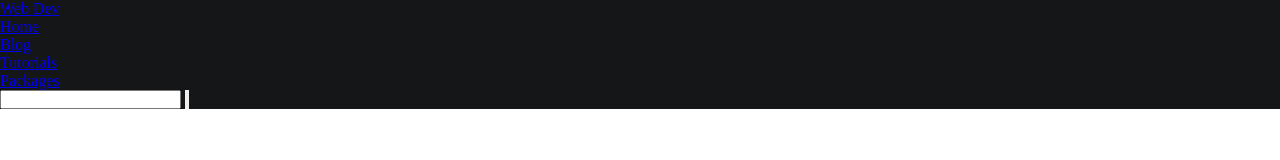
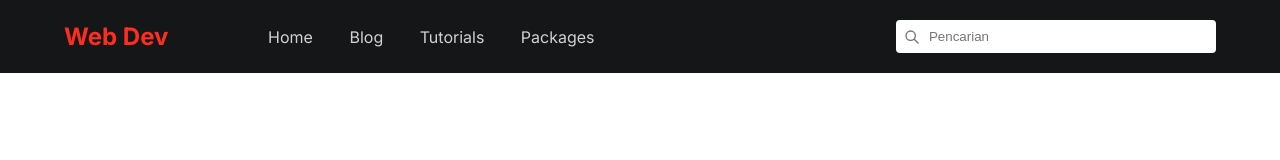
Before and after one commit to ibnuhalimm/dicoding-web-dasar, a plain HTML site: page index.html in a window 1280 px wide. Drawn offline with Linux system fonts and the light colour scheme.

Commit message:
make responsive navigation

```diff
--- a/css/screen-lg.css
+++ b/css/screen-lg.css
@@ -1,3 +1,10 @@
-@media (min-width: 1024px) {
-	/* Our CSS here */
+@media screen and (min-width: 1024px) {
+    .menu {
+        margin-left: 0px;
+    }
+
+	.menu--list li a {
+        padding-left: 1rem;
+        padding-right: 1rem;
+    }
 }
--- a/css/screen-md.css
+++ b/css/screen-md.css
@@ -1,5 +1,52 @@
-@media (min-width: 768px) {
+@media screen and (min-width: 768px) {
+    .navigation {
+        padding-top: 1.25rem;
+        padding-bottom: 1.25rem;
+    }
+
+    .navbar-header {
+        justify-content: start;
+    }
+
+    .navbar-header .logo--link {
+        font-size: 1.5rem;
+    }
+
+    .logo {
+        width: 20%;
+    }
+
+    .menu {
+        position: relative;
+        top: auto;
+        bottom: auto;
+        left: auto;
+        right: auto;
+        width: 80%;
+        display: flex;
+        flex-direction: row;
+        align-items: center;
+        justify-content: space-between;
+    }
+
+    .menu .menu--list {
+        padding: 0px;
+    }
+
+    .menu--list li {
+        display: inline-block;
+    }
+
+    .menu--list li a {
+        padding: 0rem .5rem 0rem .5rem;
+    }
+
 	.btn-collapse {
 		display: none;
 	}
+
+    .search-nav {
+        padding-left: 0rem;
+        padding-right: 0rem;
+    }
 }
--- a/css/screen-sm.css
+++ b/css/screen-sm.css
@@ -1,3 +1,3 @@
-@media (min-width: 640px) {
-	/* Our CSS here */
+@media screen and (min-width: 640px) {
+
 }
--- a/css/screen-xl.css
+++ b/css/screen-xl.css
@@ -1,3 +1,13 @@
-@media (min-width: 1280px) {
-	/* Our CSS here */
+@media screen and (min-width: 1280px) {
+    .logo {
+        width: 16.33%;
+    }
+
+    .menu {
+        width: 83.67%;
+    }
+
+    .search-nav {
+        width: 320px;
+    }
 }
--- a/css/style.css
+++ b/css/style.css
@@ -5,6 +5,8 @@
 	--color-white: #FFFFFF;
 	--color-outer-space: #30353C;
 	--color-liberty: #4662B2;
+    --color-black: #000000;
+    --color-auro-metal: #6B7280;
 }
 
 * {
@@ -13,7 +15,111 @@
     box-sizing: border-box;
 }
 
+body {
+    font-family: 'Inter', 'sans-serif';
+    font-size: 1rem;
+}
+
 .navigation {
+    border-bottom: 1px solid var(--color-white);
+    padding-top: 1rem;
+    padding-bottom: 1rem;
 	background-color: var(--color-chinese-black);
 	color: var(--color-white);
 }
+
+.navbar-header {
+    display: flex;
+    flex-direction: row;
+    align-items: center;
+    justify-content: space-between;
+    width: 90%;
+    margin-left: auto;
+    margin-right: auto;
+}
+
+.navbar-header .logo--link {
+    font-size: 1.25rem;
+    color: var(--color-red);
+    text-decoration: none;
+    font-weight: bold;
+}
+
+.menu {
+    position: absolute;
+    top: 3.75rem;
+    bottom: 0;
+    left: -240px;
+    right: auto;
+    overflow: hidden;
+    width: 240px;
+    background-color: var(--color-chinese-black);
+    transition: all .3s ease-out;
+}
+
+.menu.open {
+    left: 0;
+}
+
+.menu .menu--list {
+    display: block;
+    list-style: none;
+    padding: 1.25rem;
+}
+
+.menu--list li a {
+    display: block;
+    padding: .75rem 0rem;
+    text-decoration: none;
+    color: var(--color-white);
+    opacity: .8;
+    transition: all .5s ease-out;
+}
+
+.menu--list li a:hover {
+    opacity: 1;
+    text-decoration: underline;
+}
+
+.btn-collapse {
+    border: 1px solid transparent;
+    outline: none;
+    background-color: transparent;
+    color: var(--color-white);
+}
+
+.btn-collapse .btn-collapse--icon {
+   width: 1.5rem;
+   height: 1.5rem;
+}
+
+.search-nav {
+    padding-left: 1rem;
+    padding-right: 1rem;
+}
+
+.search-nav--form {
+    display: flex;
+    flex-direction: row;
+    align-items: center;
+    justify-content: space-between;
+    width: 100%;
+    padding: .5rem;
+    border-radius: .25rem;
+    background-color: var(--color-white);
+}
+
+.search-nav--icon {
+    width: 1rem;
+    height: 1rem;
+    color: var(--color-auro-metal);
+}
+
+.search-nav--input {
+    margin-left: .5rem;
+    width: 100%;
+    border: 1px solid transparent;
+    outline: none;
+    background-color: transparent;
+    color: var(--color-black);
+}
--- a/index.html
+++ b/index.html
@@ -10,6 +10,10 @@
         Submission - Belajar Dasar Pemrograman Web
     </title>
 
+    <link rel="preconnect" href="https://fonts.googleapis.com">
+    <link rel="preconnect" href="https://fonts.gstatic.com" crossorigin>
+    <link href="https://fonts.googleapis.com/css2?family=Inter:wght@400;700&display=swap" rel="stylesheet">
+
     <link rel="stylesheet" href="./css/style.css">
     <link rel="stylesheet" href="./css/screen-sm.css">
     <link rel="stylesheet" href="./css/screen-md.css">
@@ -19,12 +23,13 @@
 <body>
     <header>
         <nav class="navigation">
+            <div class="navbar-header">
                 <div class="logo">
                     <a href="#" class="logo--link">
                         Web Dev
                     </a>
                 </div>
-            <div class="menu">
+                <div class="menu" id="__navigation-drawer">
                     <ul class="menu--list">
                         <li>
                             <a href="#" class="menu--link">
@@ -47,22 +52,23 @@
                             </a>
                         </li>
                     </ul>
-            </div>
                     <div class="search-nav">
                         <div class="search-nav--form">
-                    <input type="search" name="q" class="search-nav--input">
-                    <button class="search-nav--button">
+                            <div class="search-nav--icon">
                                 <svg xmlns="http://www.w3.org/2000/svg" class="search-nav--icon" fill="none" viewBox="0 0 24 24" stroke="currentColor" stroke-width="2">
                                     <path stroke-linecap="round" stroke-linejoin="round" d="M21 21l-6-6m2-5a7 7 0 11-14 0 7 7 0 0114 0z" />
                                 </svg>
-                    </button>
+                            </div>
+                            <input type="search" name="q" class="search-nav--input" placeholder="Pencarian">
                         </div>
                     </div>
-            <button class="btn-collapse">
+                </div>
+                <button class="btn-collapse" id="__button-burger">
                     <svg xmlns="http://www.w3.org/2000/svg" class="btn-collapse--icon" fill="none" viewBox="0 0 24 24" stroke="currentColor" stroke-width="2">
                         <path stroke-linecap="round" stroke-linejoin="round" d="M4 8h16M4 16h16" />
                     </svg>
                 </button>
+            </div>
         </nav>
     </header>
     <main>
--- a/js/app.js
+++ b/js/app.js
@@ -0,0 +1,6 @@
+const navigationDrawer = document.getElementById('__navigation-drawer');
+const buttonBurger = document.getElementById('__button-burger');
+
+buttonBurger.addEventListener('click', () => {
+  navigationDrawer.classList.toggle('open');
+});
```
Lines whose indentation alone changed are shown as unchanged.
